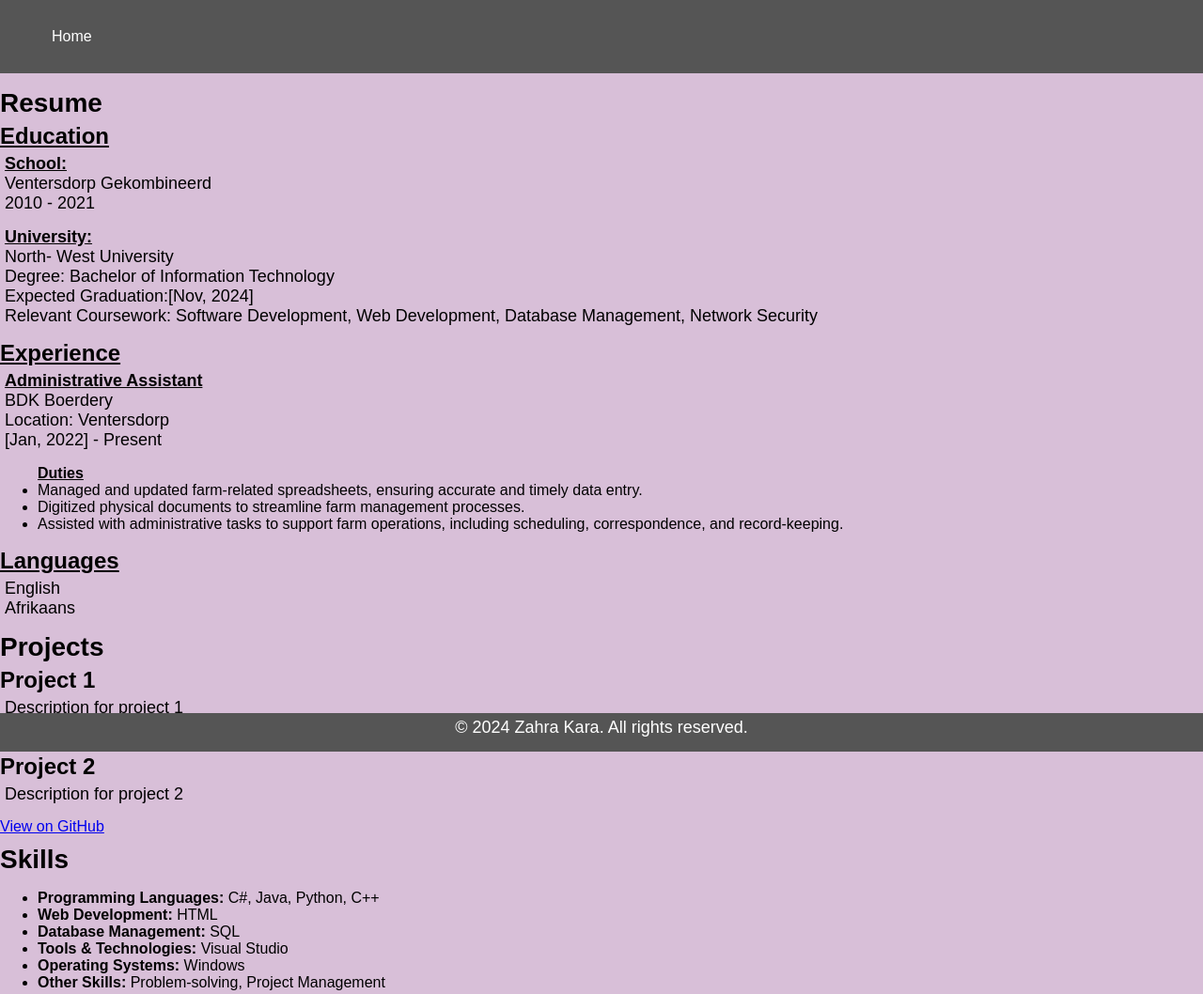
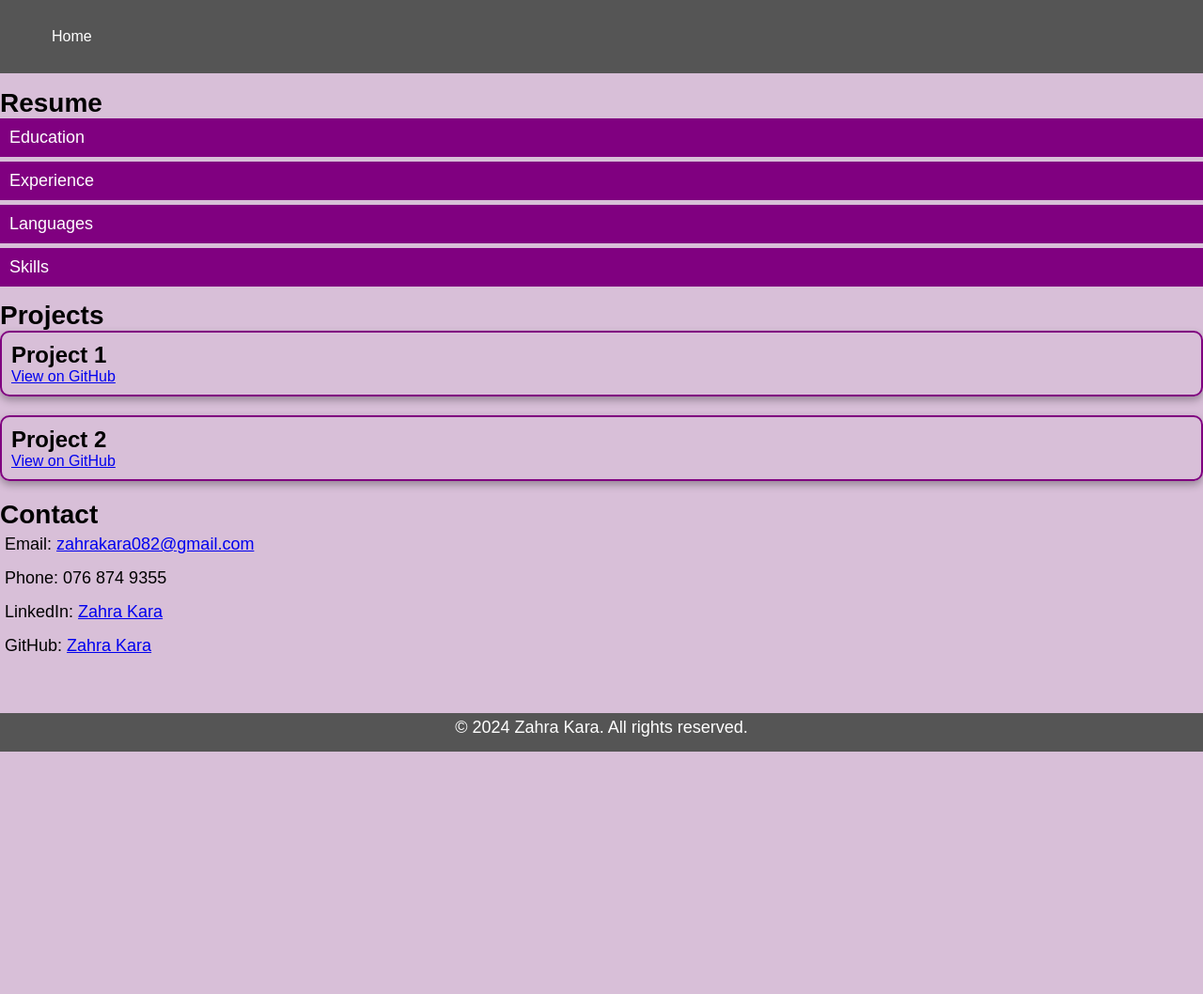
Before and after one commit to zahrakara03/CV-Virtual, a plain HTML site: page details.html in a window 1280 px wide. Shown: the top 1058 px of the page at 94% size. After the commit the page ends 800 px from the top, so only its background shows below. Drawn offline with Linux system fonts and the light colour scheme.

Commit message:
Added collapsible buttons

```diff
--- a/details.html
+++ b/details.html
@@ -17,29 +17,26 @@
 
     <section id="resume">
     <h2>Resume</h2>
-        <h3><u>Education</u></h3>
-		<p><u><b>School: </u></b></br>Ventersdorp Gekombineerd </br> 2010 - 2021 </p>
-		<p><u><b>University: </u></b></br>North- West University </br> Degree: Bachelor of Information Technology </br>Expected Graduation:[Nov, 2024] </br> Relevant Coursework: Software Development, Web Development, Database Management, Network Security </p>
-		<h3><u>Experience</u></h3>
-		<p><u><b>Administrative Assistant</u></b></br> BDK Boerdery </br> Location: Ventersdorp </br> [Jan, 2022] - Present</p>
+    <button class="collapsible">Education</button>
+    <div class="content">
+        <p><u><b>School:</u></b><br>Ventersdorp Gekombineerd<br> 2010 - 2021</p>
+        <p><u><b>University:</u></b><br>North- West University<br>Degree: Bachelor of Information Technology<br>Expected Graduation: [Nov, 2024]<br>Relevant Coursework: Software Development, Web Development, Database Management, Network Security</p>
+    </div>
+    <button class="collapsible">Experience</button>
+    <div class="content">
+        <p><u><b>Administrative Assistant</u></b><br>BDK Boerdery<br>Location: Ventersdorp<br>[Jan, 2022] - Present</p>
         <ul><b><u>Duties</b></u>
             <li>Managed and updated farm-related spreadsheets, ensuring accurate and timely data entry.</li>
             <li>Digitized physical documents to streamline farm management processes.</li>
             <li>Assisted with administrative tasks to support farm operations, including scheduling, correspondence, and record-keeping.</li>
         </ul>
-		<h3><u>Languages</u></h3>
-		<p>English </br> Afrikaans </p>
-	</section>
-
-    <section id="projects">
-        <h2>Projects</h2>
-        <div id="project-list">
-            <!-- Project items will be added here -->
     </div>
-    </section>
-
-    <section id="skills">
-        <h2>Skills</h2>
+    <button class="collapsible">Languages</button>
+    <div class="content">
+        <p>English<br>Afrikaans</p>
+    </div>
+		<button class="collapsible">Skills</button>
+		<div class="content">
         <ul>
 		<li><b>Programming Languages: </b>C#, Java, Python, C++</li>
 		<li><b>Web Development:</b> HTML</li>
@@ -48,6 +45,15 @@
 		<li><b>Operating Systems: </b>Windows</li>
 		<li><b>Other Skills:</b> Problem-solving, Project Management</li>
 		</ul>
+		</div>
+	</section>
+
+
+    <section id="projects">
+        <h2>Projects</h2>
+        <div id="project-list">
+            <!-- Project items will be added here -->
+        </div>
     </section>
 
     <section id="contact">
--- a/script.js
+++ b/script.js
@@ -1,4 +1,17 @@
 document.addEventListener('DOMContentLoaded', function() {
+    const coll = document.getElementsByClassName('collapsible');
+    for (let i = 0; i < coll.length; i++) {
+        coll[i].addEventListener('click', function() {
+            this.classList.toggle('active');
+            const content = this.nextElementSibling;
+            if (content.style.display === 'block') {
+                content.style.display = 'none';
+            } else {
+                content.style.display = 'block';
+            }
+        });
+    }
+
     const projects = [
         {
             title: 'Project 1',
@@ -17,10 +30,11 @@ document.addEventListener('DOMContentLoaded', function() {
 
     projects.forEach(project => {
         const projectItem = document.createElement('div');
+        projectItem.className = 'project-box';
         projectItem.innerHTML = `
             <h3>${project.title}</h3>
-            <p>${project.description}</p>
             <a href="${project.link}" target="_blank">View on GitHub</a>
+            <div class="project-description">${project.description}</div>
         `;
         projectList.appendChild(projectItem);
     });
--- a/style.css
+++ b/style.css
@@ -170,3 +170,51 @@ footer {
         height: 100px;
     }
 }
+
+.collapsible {
+    background-color: #800080;
+    color: white;
+    cursor: pointer;
+    padding: 10px;
+    width: 100%;
+    border: none;
+    text-align: left;
+    outline: none;
+    font-size: 18px;
+    margin-bottom: 5px;
+}
+
+.active, .collapsible:hover {
+    background-color: #A020F0;
+}
+
+.content {
+    padding: 0 18px;
+    display: none;
+    overflow: hidden;
+    background-color: #f1f1f1;
+    margin-bottom: 10px;
+}
+
+.project-box {
+    border: 2px solid #800080;
+    border-radius: 10px;
+    padding: 10px;
+    margin-bottom: 20px;
+    box-shadow: 0 4px 8px rgba(0, 0, 0, 0.3);
+}
+
+.project-box h3 {
+    margin: 0;
+    font-size: 24px;
+}
+
+.project-description {
+    margin-top: 10px;
+    font-size: 16px;
+    display: none; /* Initially hidden */
+}
+
+.project-box:hover .project-description {
+    display: block; /* Show on hover */
+}
```
Lines whose indentation alone changed are shown as unchanged.
